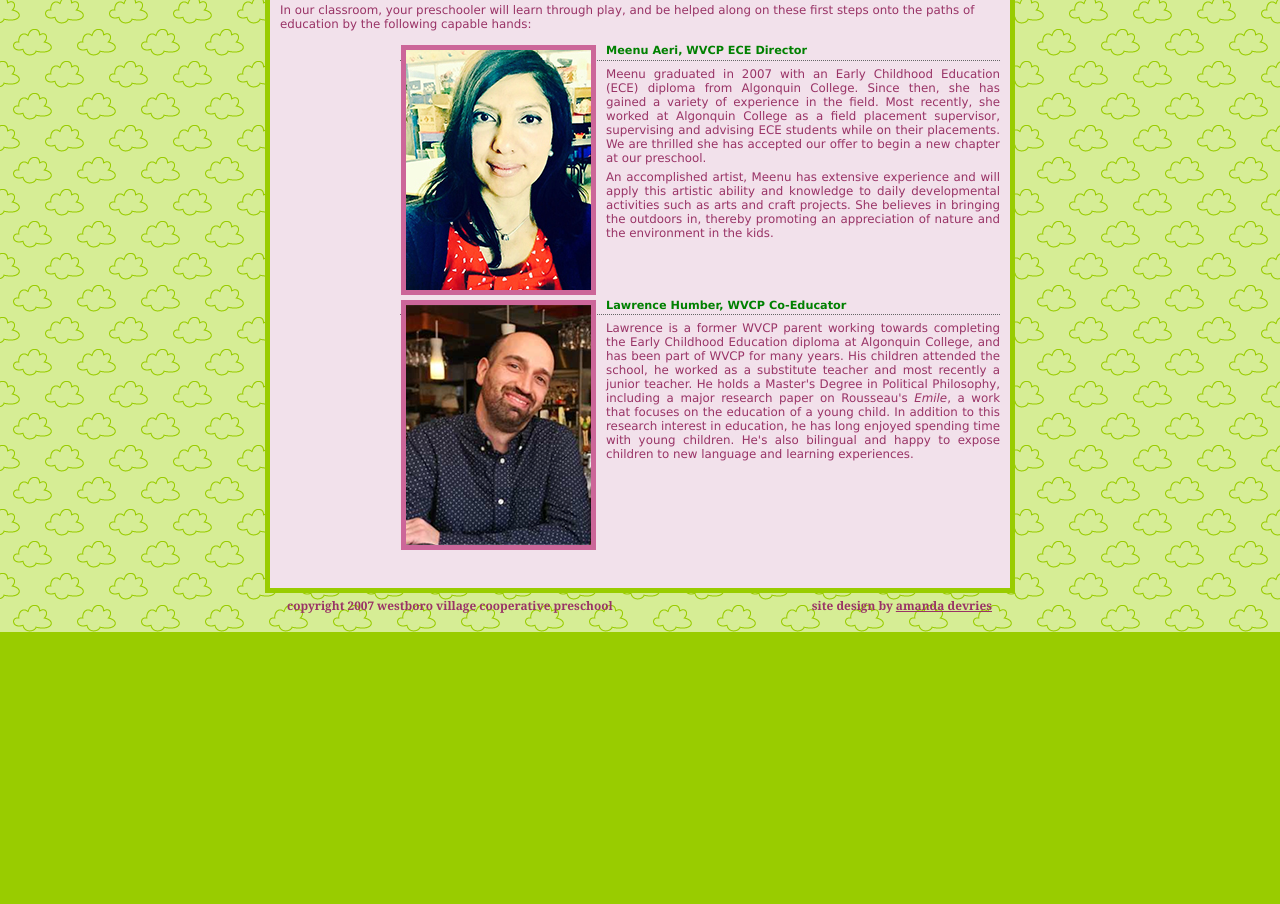
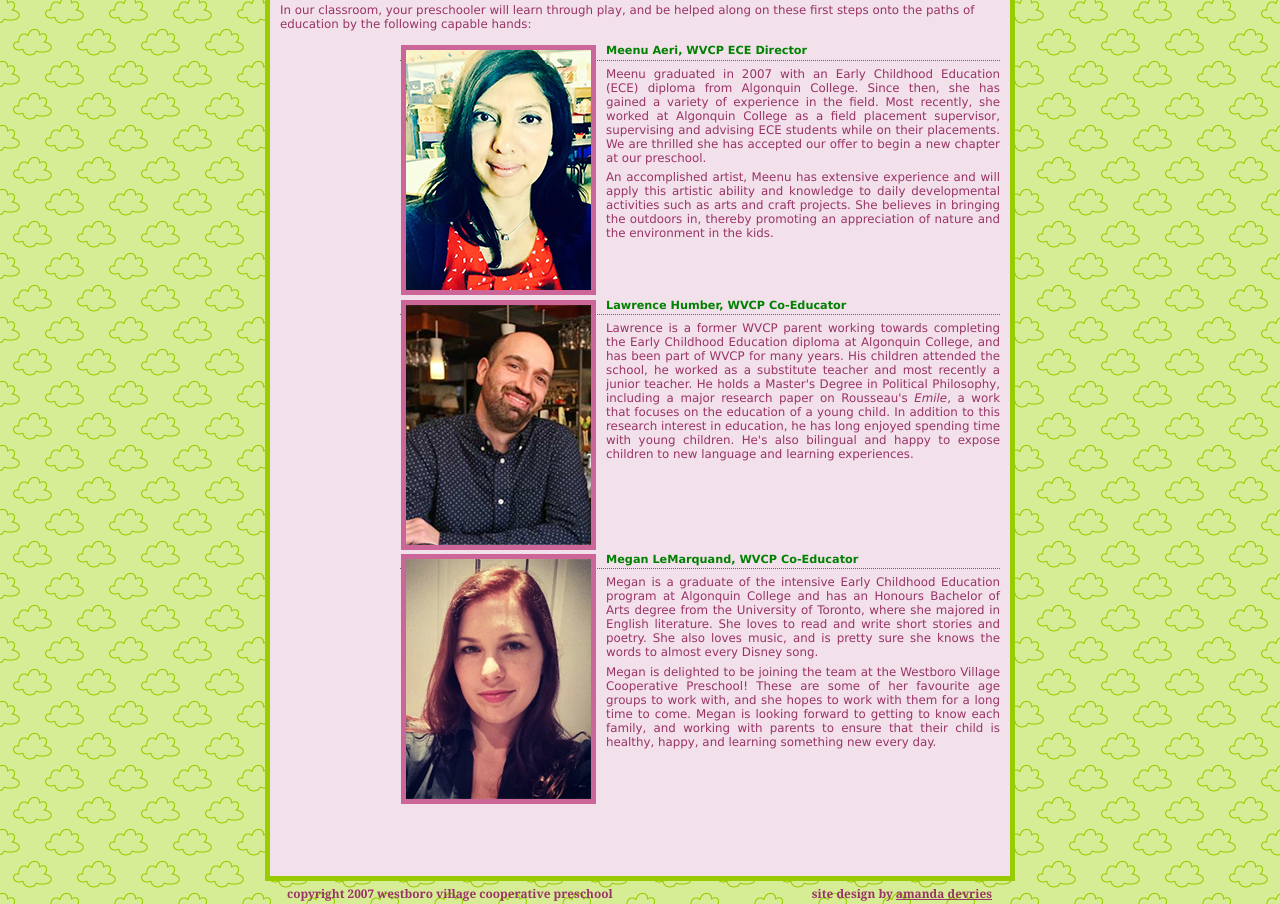
Before and after one commit to blefebvre/wvcp_public_html, a plain HTML site: page teachers.html in a window 1280 px wide. Shown: the part 184-1088 px from the top of the page. Before the commit the page ends 816 px from the top, so only its background shows below. Drawn offline with Linux system fonts and the light colour scheme.

Commit message:
Added Megan's bio and picture

```diff
--- a/teachers.html
+++ b/teachers.html
@@ -52,6 +52,12 @@ ottawa, on K2A 1Z6<br />
 
 <p></p>
 
+<h3 style="margin-left: 120px;"><img src="images/teachers/Megan.png" style="margin-right: 10px; float: left; width: 185px; height: 240px;" /><span style="color:#008000;">Megan LeMarquand, WVCP Co-Educator</span></h3>
+
+<p style="text-align: justify;">Megan is a graduate of the intensive Early Childhood Education program at Algonquin College and has an Honours Bachelor of Arts degree from the University of Toronto, where she majored in English literature. She loves to read and write short stories and poetry. She also loves music, and is pretty sure she knows the words to almost every Disney song.</p>
+
+<p style="text-align: justify;">Megan is delighted to be joining the team at the Westboro Village Cooperative Preschool! These are some of her favourite age groups to work with, and she hopes to work with them for a long time to come. Megan is looking forward to getting to know each family, and working with parents to ensure that their child is healthy, happy, and learning something new every day.</p>
+
 <p></p>
 
 <p></p>
```
Also changed, not shown: images/teachers/Megan.png (added).
